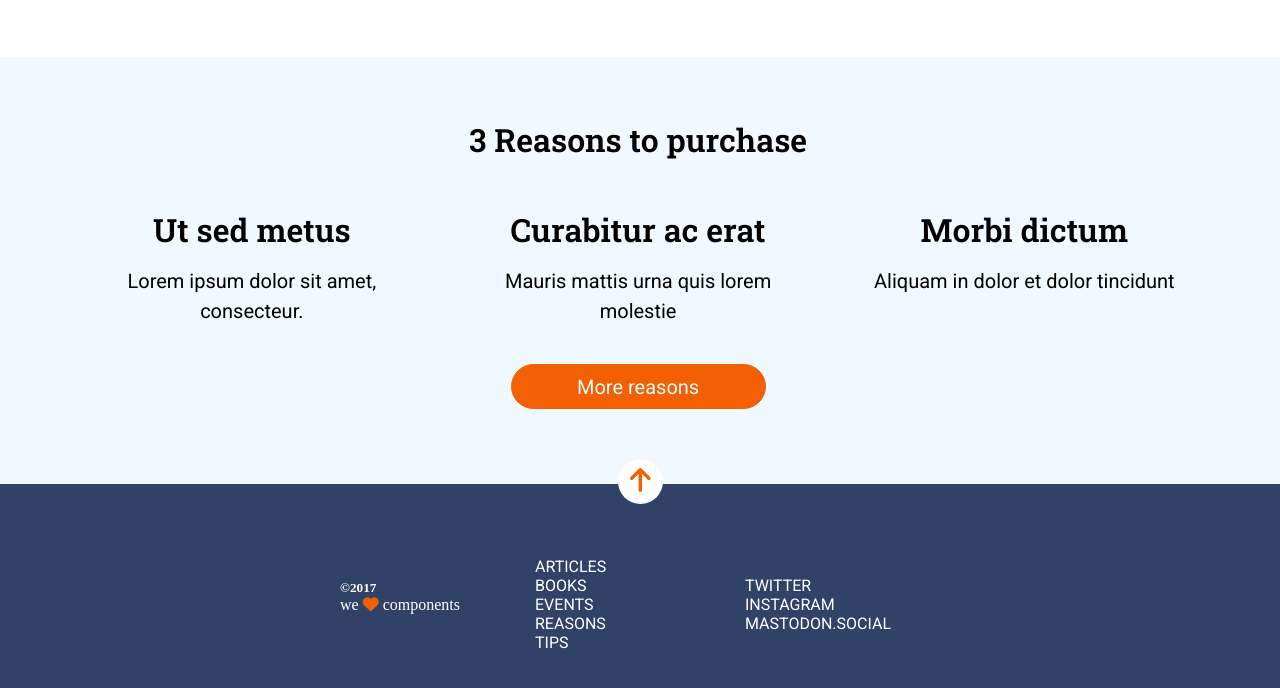
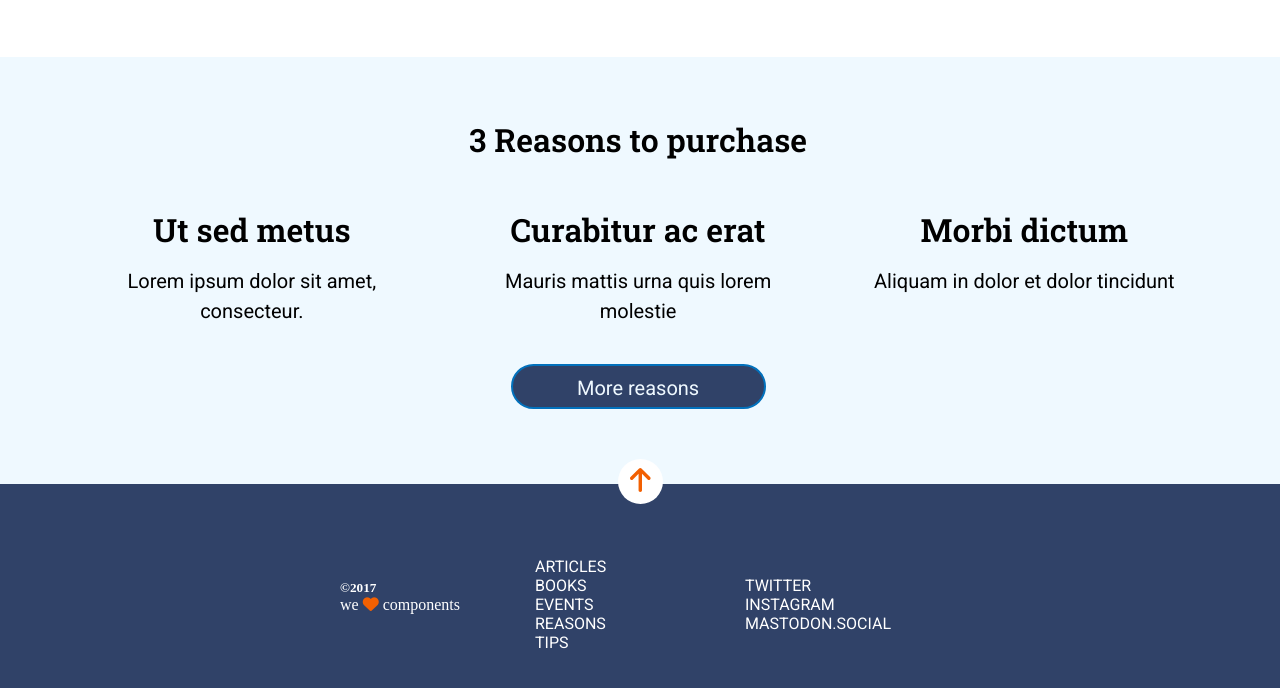
Before and after one commit to Adalab/modulo-1-evaluacion-final-IreneRuedaVega, a website: page docs/index.html in a window 1280 px wide. In both pictures the pointer is over the link "More reasons". Shown: the part 1104-1792 px from the top of the page. Drawn offline with nearby package versions, Linux system fonts and the light colour scheme; files that its build step writes are made by us from their sources.

Commit message:
Add transition button more reasons

```diff
--- a/src/scss/pages/_section-reasons.scss
+++ b/src/scss/pages/_section-reasons.scss
@@ -68,6 +68,13 @@
   border-radius: 22.5px;
   background-color: $color-tertiary;
   display: inline-block;
+  transition: background-color ease 1s;
+}
+
+.more-button:hover {
+  background-color: $color-secundary;
+  color: $color-light;
+  border: 2px solid $color-midtone;
 }
 
 @media all and (min-width: 768px) {
```
